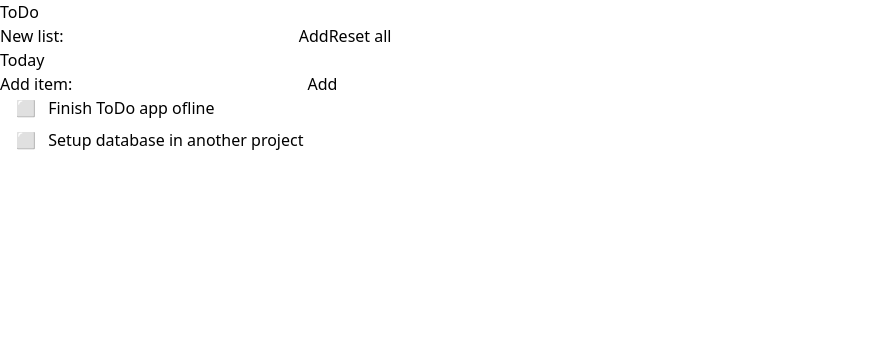
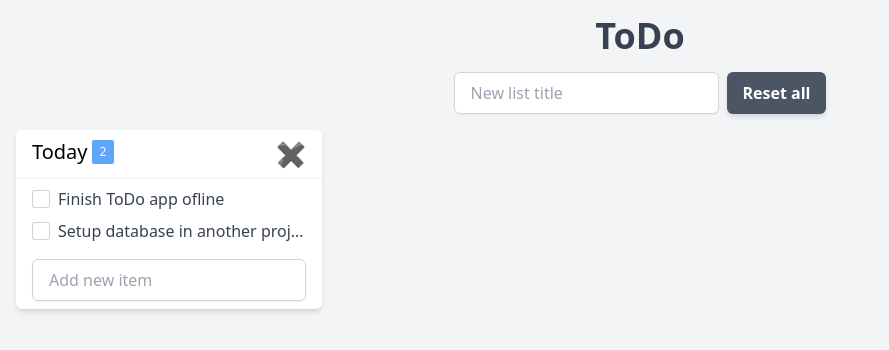
Before and after one commit to carlosgiralt/todo-app-offline, an Angular app: page / in a window 1280 px wide. Shown: the top 350 px of the page, without its empty margins (0-889 px from the left). Built offline with nearby package versions, Linux system fonts and the light colour scheme.

Commit message:
Improve app design using tailwindcss.

```diff
--- /dev/null
+++ b/src/app/app.component.html
@@ -0,0 +1,30 @@
+<div class="w-screen h-screen bg-gray-100 flex flex-col gap-4 items-center p-4">
+  <h1 class="text-4xl font-semibold text-gray-700">{{title}}</h1>
+
+  <div class="flex flex-col md:flex-row gap-2">
+    <div class="relative">
+      <input
+        class="appearance-none rounded-md border border-gray-300 py-2 px-4 bg-white text-gray-700 placeholder-gray-400 shadow-sm text-base focus:outline-none focus:ring-2 focus:ring-blue-600 focus_border-transparent"
+        type="text"
+        autocomplete="off"
+        placeholder="New list title"
+        id="list-name"
+        [(ngModel)]="newListName"
+        (keyup.enter)="addNewList()">
+    </div>
+    <button
+      class="w-full py-2 px-4 flex justify-center items-center  bg-gray-600 hover:bg-gray-700 focus:ring-gray-500 focus:ring-offset-gray-200 text-white  transition ease-in duration-200 text-center text-base font-semibold shadow-md focus:outline-none focus:ring-2 focus:ring-offset-2  rounded-md"
+      (click)="resetDatabase()">
+      Reset all
+    </button>
+  </div>
+
+  <div class="w-full grid grid-cols-1 sm:grid-cols-2 md:grid-cols-3 lg:grid-cols-4 gap-2">
+    <div *ngFor="let todoList of todoLists$ | async; trackBy: identifyList">
+      <app-item-list
+        [todoList]="todoList"
+        (OnRemove)="removeList(todoList)"></app-item-list>
+    </div>
+  </div>
+
+</div>
--- a/src/app/app.component.ts
+++ b/src/app/app.component.ts
@@ -4,21 +4,7 @@ import { db, TodoList } from 'src/db/db';
 import { ulid } from 'ulid';
 @Component({
   selector: 'app-root',
-  template: `
-    <!--The content below is only a placeholder and can be replaced.-->
-    <h1>{{title}}</h1>
-
-    <label>
-      New list:
-      <input type="text" autocomplete="off" id="list-name" [(ngModel)]="newListName">
-    </label>
-    <button type="button" (click)="addNewList()">Add</button>
-    <button (click)="resetDatabase()">Reset all</button>
-
-    <div *ngFor="let todoList of todoLists$ | async; trackBy: identifyList">
-      <app-item-list [todoList]="todoList"></app-item-list>
-    </div>
-  `,
+  templateUrl: './app.component.html',
   styles: []
 })
 export class AppComponent {
@@ -36,6 +22,12 @@ export class AppComponent {
       .finally(() => this.newListName = "")
   }
 
+  async removeList(list: TodoList) {
+    if (list.id) {
+      db.todoLists.delete(list.id)
+    }
+  }
+
   async resetDatabase() {
     if (confirm('Are you sure you want to reset the database?')) {
       await db.resetDatabase()
--- a/src/app/item-list.component.html
+++ b/src/app/item-list.component.html
@@ -1,41 +1,46 @@
-<h3>{{ todoList?.title }}</h3>
-<label>
-  Add item:
-  <input
-    type="text"
-    autocomplete="off"
-    [(ngModel)]="newItemName">
-  <button
-    type="button"
-    (click)="addNewItem()">
-    Add
-  </button>
+<div class="flex flex-col gap-2 bg-white shadow-md rounded-md">
+  <div class="flex justify-between items-start border-b border-gray-100 py-2 px-4">
+    <h3 class="font-medium text-xl flex items-center gap-1">
+      {{ todoList?.title }}
+      <span class="px-2 py-1 text-xs font-medium text-white bg-blue-400 rounded-sm" *ngIf="itemsCount">
+        {{ itemsCount }}
+      </span>
+    </h3>
+    <button class="text-gray-300 text-2xl hover:text-gray-400" (click)="removeTodoList()">
+      ✖
+    </button>
+  </div>
 
-</label>
+  <div class="flex flex-col gap-2 px-2 max-h-40 overflow-y-auto">
 
-<ul style="list-style: none; padding: 0 1rem;">
-  <li
-    style="cursor: pointer; margin-bottom: .5rem"
-    *ngFor="let item of todoItems$ | async">
-    <span
-      style="margin-right: .5rem"
-      (click)="markAsDone(item)">
-      {{ item?.done ? '☑️' : '⬜' }}
-    </span>
-    <span
-      [ngStyle]="{'text-decoration': item.done ? 'line-through': ''}"
-      (click)="markAsDone(item)">
-      {{ item.title }}
-    </span>
-    <span
-      style="margin-left: .5rem"
-      *ngIf="item?.done">
-      <button
-        style="cursor: pointer"
-        title="Remove"
-        (click)="removeItem(item)">
-        ✖
-      </button>
-    </span>
-  </li>
-</ul>
+    <div class="item-list flex flex-col gap-2 h-full">
+      <div class="cursor-pointer flex gap-2 items-center text-md px-2 h-6" *ngFor="let item of todoItems$ | async">
+        <input type="checkbox"
+          class="form-tick appearance-none bg-white p-2  border border-gray-300 rounded-sm checked:bg-gray-500 checked:border-transparent focus:outline-none"
+          [checked]="item.done" (click)="markAsDone(item)">
+
+        <div class="text-gray-700 text-md truncate" [ngClass]="{'line-through text-gray-500': item.done}"
+          (click)="markAsDone(item)">
+          {{ item.title }}
+        </div>
+        <div *ngIf="item?.done">
+          <button class="text-red-800 text-2xl" title="Remove" (click)="removeItem(item)">
+            ✖
+          </button>
+        </div>
+      </div>
+
+      <h2 *ngIf="!itemsCount" class="w-full font-medium text-center text-gray-400 text-2xl py-2 border-2 border-dashed">
+        No items yet
+      </h2>
+
+    </div>
+  </div>
+
+  <div class="botder-t border-gray-100 py-2 px-4">
+    <input
+      class="w-full appearance-none rounded-md border border-gray-300 py-2 px-4 bg-white text-gray-700 placeholder-gray-400 shadow-sm text-base focus:outline-none focus:ring-2 focus:ring-blue-600 focus_border-transparent"
+      type="text" autocomplete="off" placeholder="Add new item" [(ngModel)]="newItemName" (keyup.enter)="addNewItem()">
+  </div>
+
+</div>
--- a/src/app/item-list.component.ts
+++ b/src/app/item-list.component.ts
@@ -1,4 +1,4 @@
-import { Component, Input, OnInit } from '@angular/core';
+import { Component, EventEmitter, Input, OnInit, Output } from '@angular/core';
 import { liveQuery } from 'dexie';
 import { db, TodoItem, TodoList } from 'src/db/db';
 import { ulid } from 'ulid';
@@ -10,13 +10,17 @@ import { ulid } from 'ulid';
 })
 export class ItemListComponent implements OnInit {
   @Input() todoList?: TodoList;
+  @Output() OnRemove = new EventEmitter()
 
   todoItems$ = liveQuery(() => this.listTodoItems());
   newItemName = ''
+  itemsCount: number = 0
 
   constructor() { }
 
-  ngOnInit() { }
+  ngOnInit() {
+    this.todoItems$.subscribe(items => this.itemsCount = items.length)
+  }
 
   async listTodoItems() {
     return await db.todoItems
@@ -44,9 +48,15 @@ export class ItemListComponent implements OnInit {
 
   async removeItem(item: TodoItem) {
     if (item?.id) {
-      if (window.confirm(`You will remove "${item.title}". Are yoy sure?`)) {
+      if (confirm(`You will remove "${item.title}". Are yoy sure?`)) {
         await db.todoItems.delete(item.id)
       }
     }
   }
+
+  removeTodoList() {
+    if (confirm(`You will remove "${this.todoList?.title}" list. Are you sure?`)) {
+      this.OnRemove.emit()
+    }
+  }
 }
```
